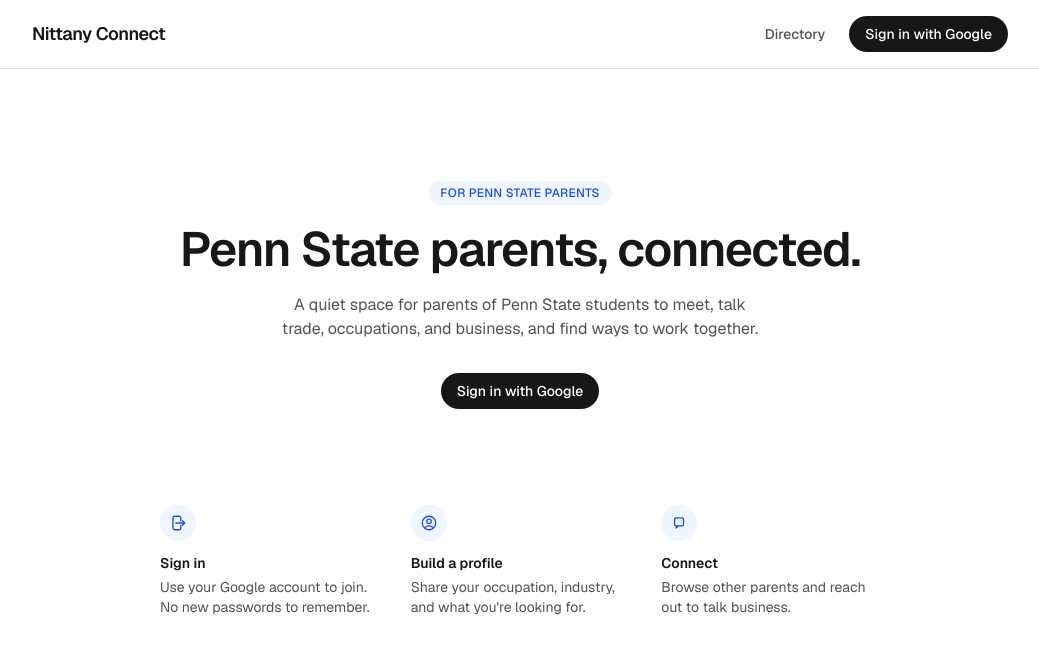
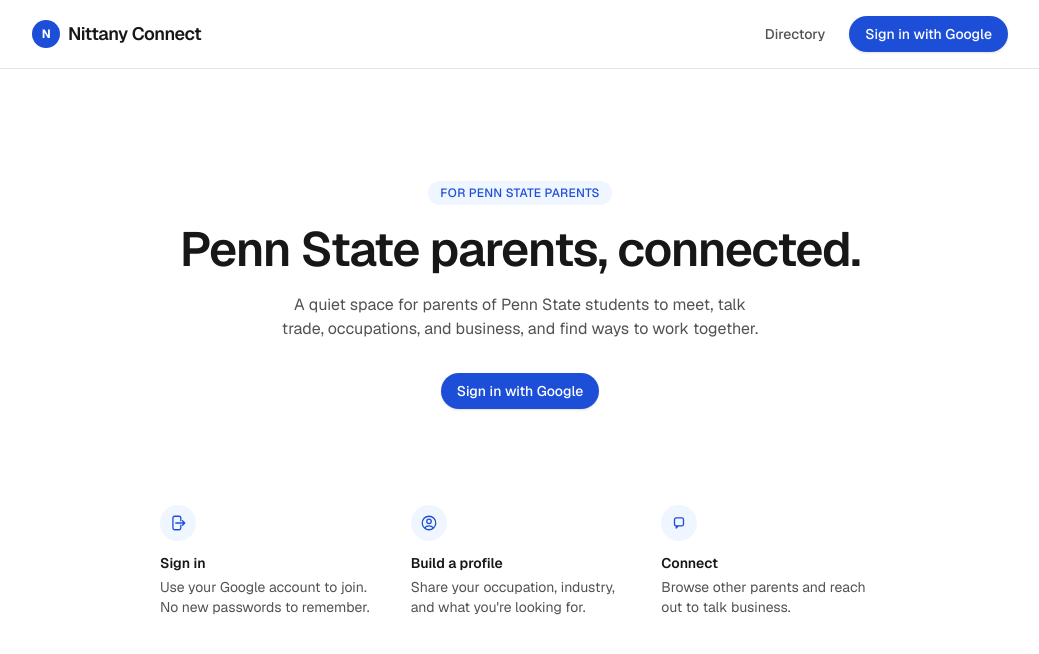
Before and after one commit to devanshig16/nittany-connect, a Next.js app: page / in a window 1280 px wide. Shown: the top 654 px of the page, without its empty margins (120-1159 px from the left). Built offline with nearby package versions, Linux system fonts and the light colour scheme; no server answers.

Commit message:
style: polish nav bar branding and link states
Add a small accent-colored logo mark next to the wordmark and switch
nav/profile link hover states to the accent color instead of plain
neutral shifts.

```diff
--- a/src/components/AuthButtons.tsx
+++ b/src/components/AuthButtons.tsx
@@ -13,7 +13,7 @@
       >
         <button
           type="submit"
-          className="rounded-full bg-neutral-900 px-4 py-2 text-sm font-medium text-white transition hover:bg-neutral-700 dark:bg-white dark:text-neutral-900 dark:hover:bg-neutral-200"
+          className="rounded-full bg-accent px-4 py-2 text-sm font-medium text-accent-foreground shadow-sm transition hover:bg-accent-hover"
         >
           Sign in with Google
         </button>
@@ -25,7 +25,7 @@
     <div className="flex items-center gap-3">
       <a
         href="/profile"
-        className="text-sm font-medium text-neutral-700 hover:text-neutral-900 dark:text-neutral-300 dark:hover:text-white"
+        className="text-sm font-medium text-neutral-700 transition hover:text-accent dark:text-neutral-300 dark:hover:text-accent"
       >
         {session.user.name}
       </a>
--- a/src/components/NavBar.tsx
+++ b/src/components/NavBar.tsx
@@ -6,7 +6,7 @@
   const directoryLink = (
     <Link
       href="/directory"
-      className="text-sm font-medium text-neutral-600 hover:text-neutral-900 dark:text-neutral-400 dark:hover:text-white"
+      className="text-sm font-medium text-neutral-600 transition hover:text-accent dark:text-neutral-400 dark:hover:text-accent"
     >
       Directory
     </Link>
@@ -15,7 +15,13 @@
   return (
     <header className="relative border-b border-neutral-200 dark:border-neutral-800">
       <div className="mx-auto flex max-w-5xl items-center justify-between px-6 py-4">
-        <Link href="/" className="text-lg font-semibold tracking-tight">
+        <Link
+          href="/"
+          className="flex items-center gap-2 text-lg font-semibold tracking-tight"
+        >
+          <span className="flex h-7 w-7 items-center justify-center rounded-full bg-accent text-xs font-bold text-accent-foreground">
+            N
+          </span>
           Nittany Connect
         </Link>
         <nav className="hidden items-center gap-6 sm:flex">
```
